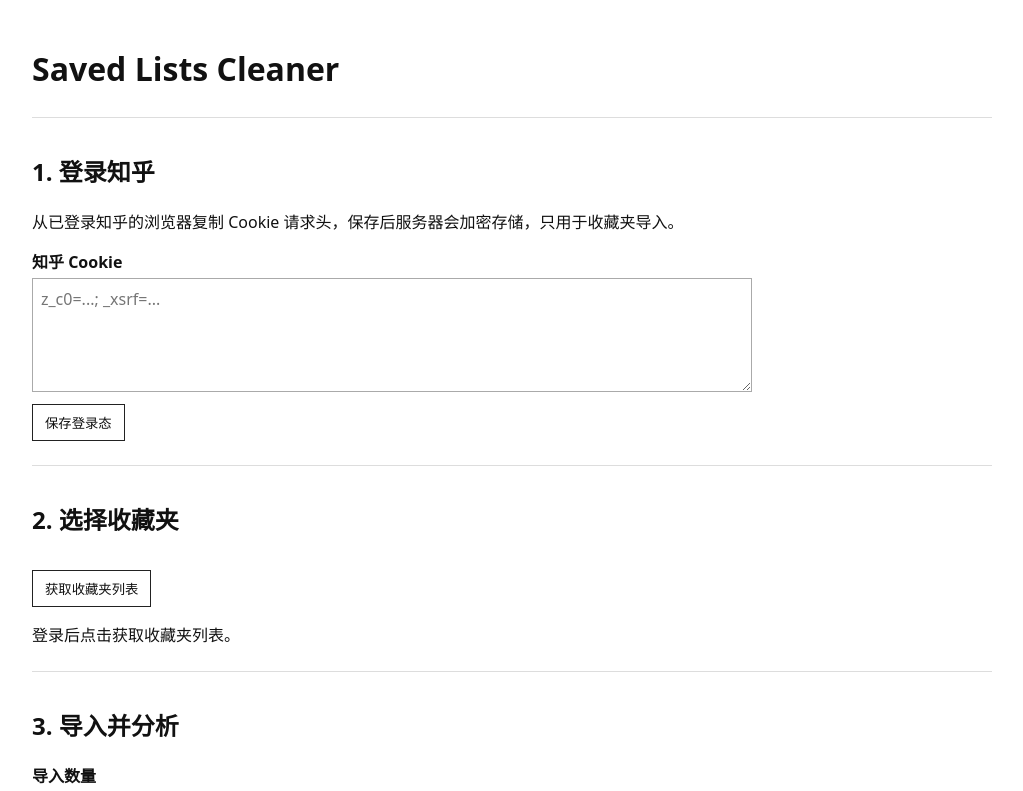
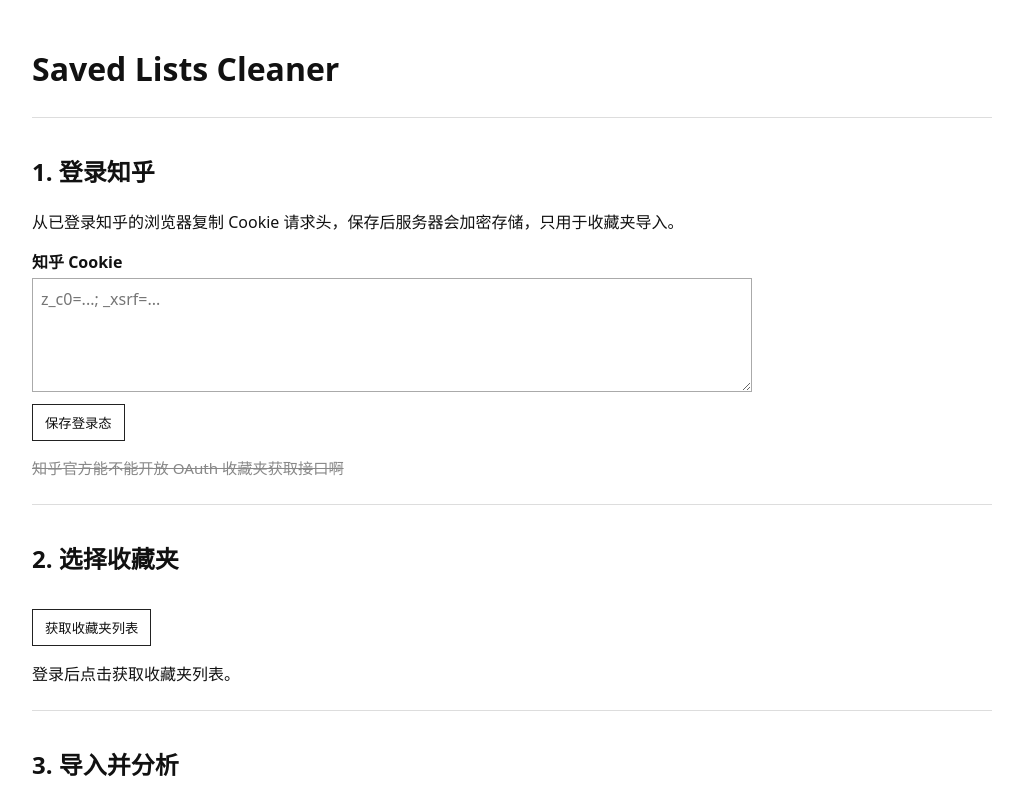
Before and after one commit to Mist-wu/saved-lists-cleaner, a Next.js app: page / in a window 1280 px wide. Shown: the top 791 px of the page, without its empty margins (128-1151 px from the left). Built offline with nearby package versions, Linux system fonts and the light colour scheme.

Commit message:
feat(ui): add muted strikethrough OAuth wish note on login section

```diff
--- a/app/page.tsx
+++ b/app/page.tsx
@@ -192,6 +192,7 @@
             当前知乎用户：{viewer.name} / {viewer.urlToken}
           </p>
         ) : null}
+        <p className="muted-strike">知乎官方能不能开放 OAuth 收藏夹获取接口啊</p>
       </section>
 
       <section>
--- a/app/styles.css
+++ b/app/styles.css
@@ -62,6 +62,13 @@
   color: #0645ad;
 }
 
+.muted-strike {
+  margin: 16px 0 0;
+  color: #888;
+  text-decoration: line-through;
+  font-size: 0.95em;
+}
+
 fieldset {
   max-width: 760px;
   margin: 16px 0 0;
```
